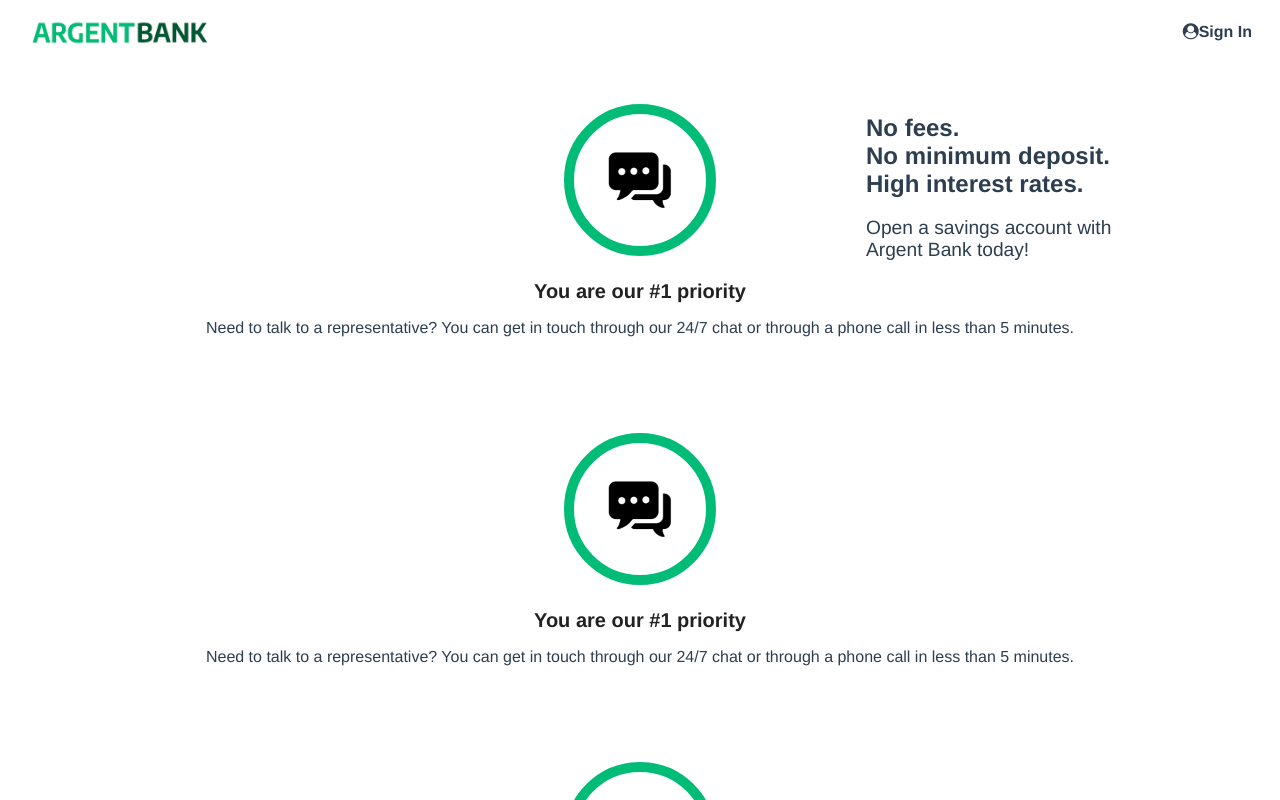
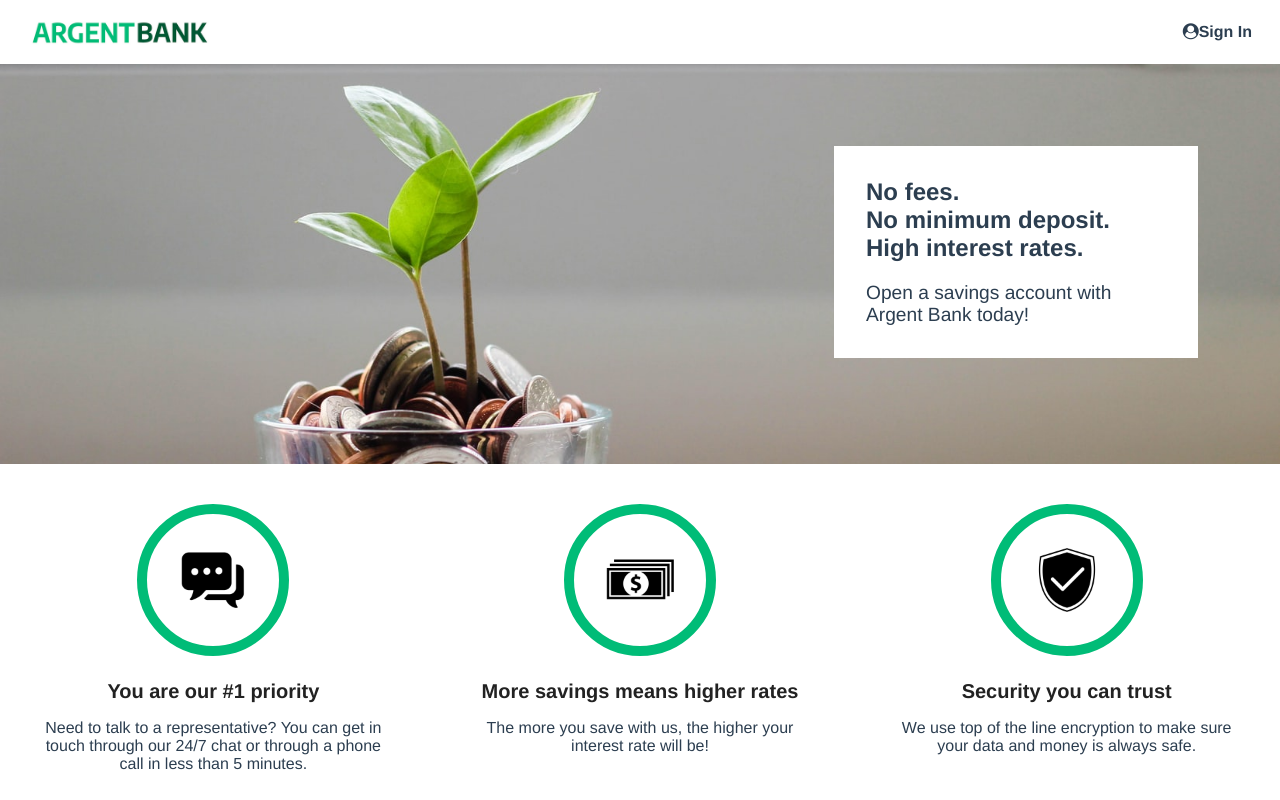
Before and after one commit to RachidBoubekeur-dev/ArgentBank, a React (Create React App) app in the folder frontend/: page / in a window 1280 px wide. Shown: the top 800 px of the page. Built offline with nearby package versions, Linux system fonts and the light colour scheme.

Commit message:
:bug: fix Home container

```diff
--- a/frontend/src/containers/Home/index.jsx
+++ b/frontend/src/containers/Home/index.jsx
@@ -1,5 +1,6 @@
 import { HeroContent } from '../../components/dumb/HeroContent';
 import FeatureItem from '../../components/dumb/FeatureItem';
+import './home.css';
 
 export const Home = () => {
     const arrayItem = ['chat', 'money', 'security'];
@@ -10,7 +11,7 @@ export const Home = () => {
             </div>
             <div className="features">
                 <h2 className="sr-only">Features</h2>
-                {arrayItem.map(({ feature }, index) => (
+                {arrayItem.map((feature, index) => (
                     <FeatureItem key={index} feature={feature} />
                 ))}
             </div>
```
